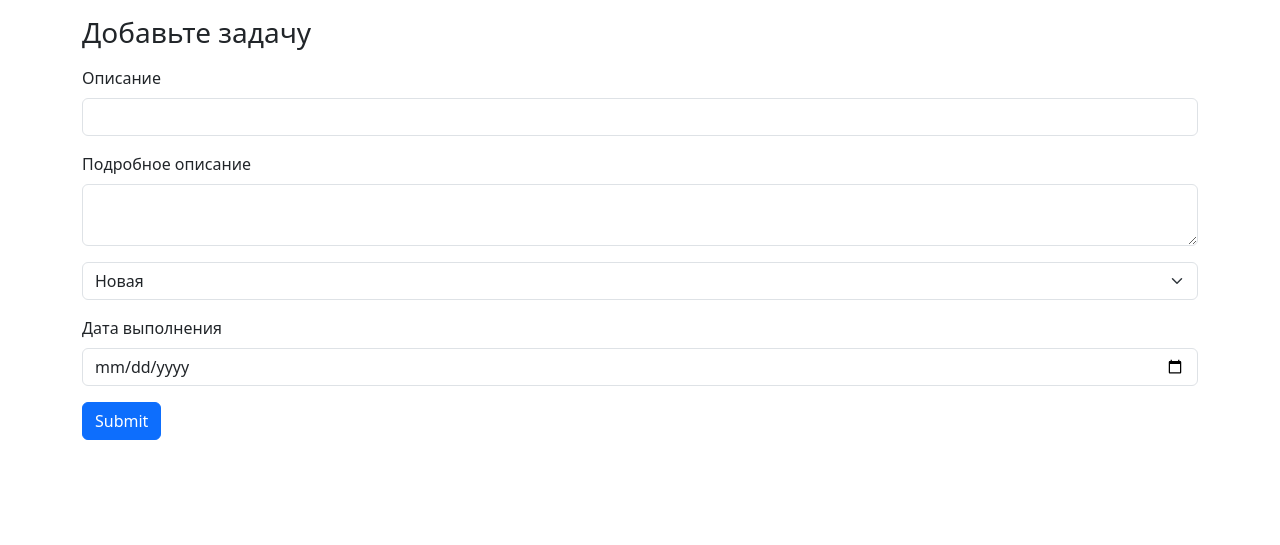
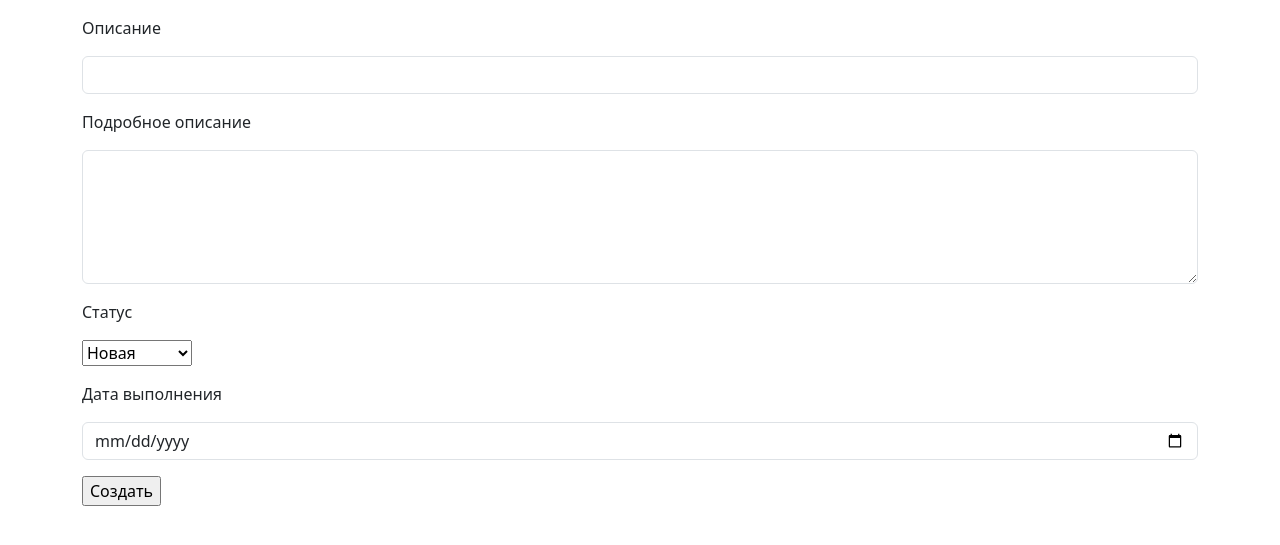
Before and after one commit to BekturTilepbek/Issue-Tracker, a Django app: page /task/new/ in a window 1280 px wide. Shown: the part 56-601 px from the top of the page. Run offline with Django 5.2, Linux system fonts and the light colour scheme.

Commit message:
добавил частичный шаблон, добавил модельную форму, переделал шаблоны

```diff
--- /dev/null
+++ b/source/webapp/forms.py
@@ -0,0 +1,27 @@
+from django import forms
+from django.forms import widgets
+
+from webapp.models import Task
+
+
+class TaskForm(forms.ModelForm):
+    class Meta:
+        model = Task
+        fields = ['description', 'detailed_description', 'status', 'complete_date']
+        error_messages = {
+            'description': {
+                'required': 'Заполните поле'
+            },
+            'status': {
+                'required': 'Заполните поле'
+            },
+            'complete_date': {
+                'required': 'Заполните поле'
+            }
+        }
+
+        widgets = {
+            'description': widgets.Input(attrs={'class': 'form-control'}),
+            'detailed_description': widgets.Textarea(attrs={'class': 'form-control', 'cols': 50, 'rows': 5}),
+            'complete_date': widgets.DateInput(attrs={'class': 'form-control', 'type': 'date'}),
+        }
--- a/source/webapp/models.py
+++ b/source/webapp/models.py
@@ -5,7 +5,7 @@ status_choices = [('new', 'Новая'), ('in_progress', 'В процессе'),
 
 class Task(models.Model):
     description = models.CharField(max_length=200, null=False, blank=False, verbose_name='Описание')
-    detailed_description = models.TextField(null=False, blank=True, default="", verbose_name='Подробное описание')
+    detailed_description = models.TextField(null=True, blank=True, default="", verbose_name='Подробное описание')
     status = models.CharField(max_length=50, null=False, blank=False, default="new", choices=status_choices, verbose_name='Статус')
     complete_date = models.DateField(verbose_name='Дата выполнения', null=True, blank=True, default=None)
 
--- a/source/webapp/templates/base.html
+++ b/source/webapp/templates/base.html
@@ -28,9 +28,11 @@
         </div>
     </nav>
 
-    {% block content %}
+    <div class="container">
+        {% block content %}
 
-    {% endblock %}
+        {% endblock %}
+    </div>
 
     <script src="https://cdn.jsdelivr.net/npm/bootstrap@5.3.2/dist/js/bootstrap.bundle.min.js" integrity="sha384-C6RzsynM9kWDrMNeT87bh95OGNyZPhcTNXj1NW7RuBCsyN/o0jlpcV8Qyq46cDfL" crossorigin="anonymous"></script>
 </body>
--- a/source/webapp/templates/new_task.html
+++ b/source/webapp/templates/new_task.html
@@ -3,36 +3,39 @@
 
 {% endblock %}
 {% block content %}
-    <div class="container">
-        <h3 class="mb-3">Добавьте задачу</h3>
-
-        <form action="{% url 'new_task' %}" method="POST">
-            {% csrf_token %}
-            <div class="mb-3">
-                <label for="description" class="form-label">Описание</label>
-                <input type="text" class="form-control" id="description" name="description" required>
-            </div>
-            <div class="mb-3">
-                <label for="detailed_description" class="form-label">Подробное описание</label>
-                <textarea class="form-control" id="detailed_description" name="detailed_description"></textarea>
-            </div>
-            <div class="mb-3">
-                <select class="form-select" aria-label="Default select example" name="status" required>
-                    {% for choice in choices %}
-                        {% if choice.0 == "new" %}
-                            <option value="{{ choice.0 }}" selected>{{ choice.1 }}</option>
-                        {% else %}
-                            <option value="{{ choice.0 }}">{{ choice.1 }}</option>
-                        {% endif %}
-                    {% endfor %}
-                </select>
-            </div>
-            <div class="mb-3">
-                <label for="complete_date" class="form-label">Дата выполнения</label>
-                <input type="date" class="form-control" id="complete_date" name="complete_date">
-            </div>
-
-            <button type="submit" class="btn btn-primary">Submit</button>
-        </form>
-    </div>
+{#    <div class="container">#}
+{#        <h3 class="mb-3">Добавьте задачу</h3>#}
+{##}
+{#        <form action="{% url 'new_task' %}" method="POST">#}
+{#            {% csrf_token %}#}
+{#            <div class="mb-3">#}
+{#                <label for="description" class="form-label">Описание</label>#}
+{#                <input type="text" class="form-control" id="description" name="description" required>#}
+{#            </div>#}
+{#            <div class="mb-3">#}
+{#                <label for="detailed_description" class="form-label">Подробное описание</label>#}
+{#                <textarea class="form-control" id="detailed_description" name="detailed_description"></textarea>#}
+{#            </div>#}
+{#            <div class="mb-3">#}
+{#                <select class="form-select" aria-label="Default select example" name="status" required>#}
+{#                    {% for choice in choices %}#}
+{#                        {% if choice.0 == "new" %}#}
+{#                            <option value="{{ choice.0 }}" selected>{{ choice.1 }}</option>#}
+{#                        {% else %}#}
+{#                            <option value="{{ choice.0 }}">{{ choice.1 }}</option>#}
+{#                        {% endif %}#}
+{#                    {% endfor %}#}
+{#                </select>#}
+{#            </div>#}
+{#            <div class="mb-3">#}
+{#                <label for="complete_date" class="form-label">Дата выполнения</label>#}
+{#                <input type="date" class="form-control" id="complete_date" name="complete_date">#}
+{#            </div>#}
+{##}
+{#            <button type="submit" class="btn btn-primary">Submit</button>#}
+{#        </form>#}
+{#    </div>#}
+<form action="{% url 'new_task' %}" method="POST">
+    {% include 'partial/task_form.html' with button_text='Создать' %}
+</form>
 {% endblock %}
--- /dev/null
+++ b/source/webapp/templates/partial/task_form.html
@@ -0,0 +1,16 @@
+{% csrf_token %}
+
+{#{% for error in form.non_field_errors %}#}
+{#   <p class="form-error">{{ error }}</p>#}
+{#{% endfor %}#}
+
+{% for field in form %}
+    <p><label for="{{ field.id_for_label }}">{{ field.label }}</label></p>
+    {% for error in field.errors %}
+        <p class="text-danger">{{ error }}</p>
+    {% endfor %}
+    <p>{{ field }}</p>
+{% endfor %}
+
+
+<input type="submit" value="{{ button_text }}"/>
--- a/source/webapp/urls.py
+++ b/source/webapp/urls.py
@@ -1,9 +1,9 @@
 from django.urls import path
 
-from webapp.views import index, new_task, detail_task
+from webapp.views import index, create_task, read_task
 
 urlpatterns = [
     path('', index, name='tasks'),
-    path('task/new/', new_task, name='new_task'),
-    path('task/<int:pk>/', detail_task, name='detail_task')
+    path('task/new/', create_task, name='new_task'),
+    path('task/<int:pk>/', read_task, name='detail_task')
 ]
--- a/source/webapp/views.py
+++ b/source/webapp/views.py
@@ -1,25 +1,31 @@
 from django.shortcuts import render, redirect, get_object_or_404
 
+from webapp.forms import TaskForm
 from webapp.models import Task, status_choices
 
 
 def index(request):
-    tasks = Task.objects.all()
+    tasks = Task.objects.order_by('-pk')
     return render(request, 'index.html', context={'tasks': tasks, 'choices': status_choices})
 
 
-def new_task(request):
+def create_task(request):
     if request.method == 'GET':
-        return render(request, 'new_task.html', context={'choices': status_choices})
+        form = TaskForm()
+        return render(request, 'new_task.html', context={'form': form})
     else:
-        Task.objects.create(
-            description=request.POST.get('description'),
-            detailed_description=request.POST.get('detailed_description') if request.POST.get('detailed_description') else "",
-            status=request.POST.get('status'),
-            complete_date=request.POST.get('complete_date') if request.POST.get('complete_date') else None)
-        return redirect("tasks")
+        form = TaskForm(data=request.POST)
+        if form.is_valid():
+            task = Task.objects.create(
+                description=request.POST.get('description'),
+                detailed_description=request.POST.get('detailed_description') if request.POST.get('detailed_description') else "",
+                status=request.POST.get('status'),
+                complete_date=request.POST.get('complete_date') if request.POST.get('complete_date') else None)
+            return redirect("tasks")
+
+        return render(request, 'new_task.html', context={'form': form})
 
 
-def detail_task(request, pk):
+def read_task(request, pk):
     task = get_object_or_404(Task, pk=pk)
     return render(request, 'detail_task.html', context={'task': task, 'choices': status_choices})
```
Also changed, not shown: source/webapp/migrations/0004_alter_task_detailed_description.py (added).
